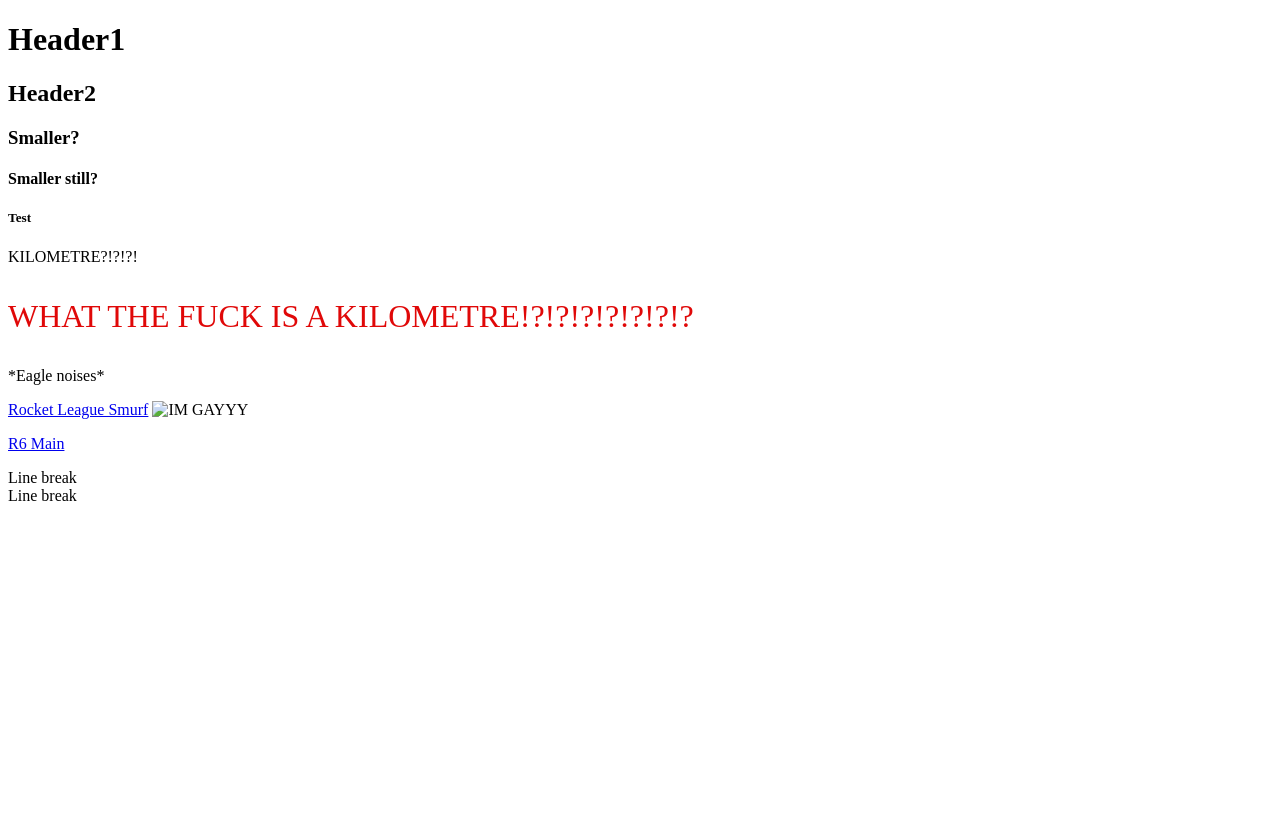
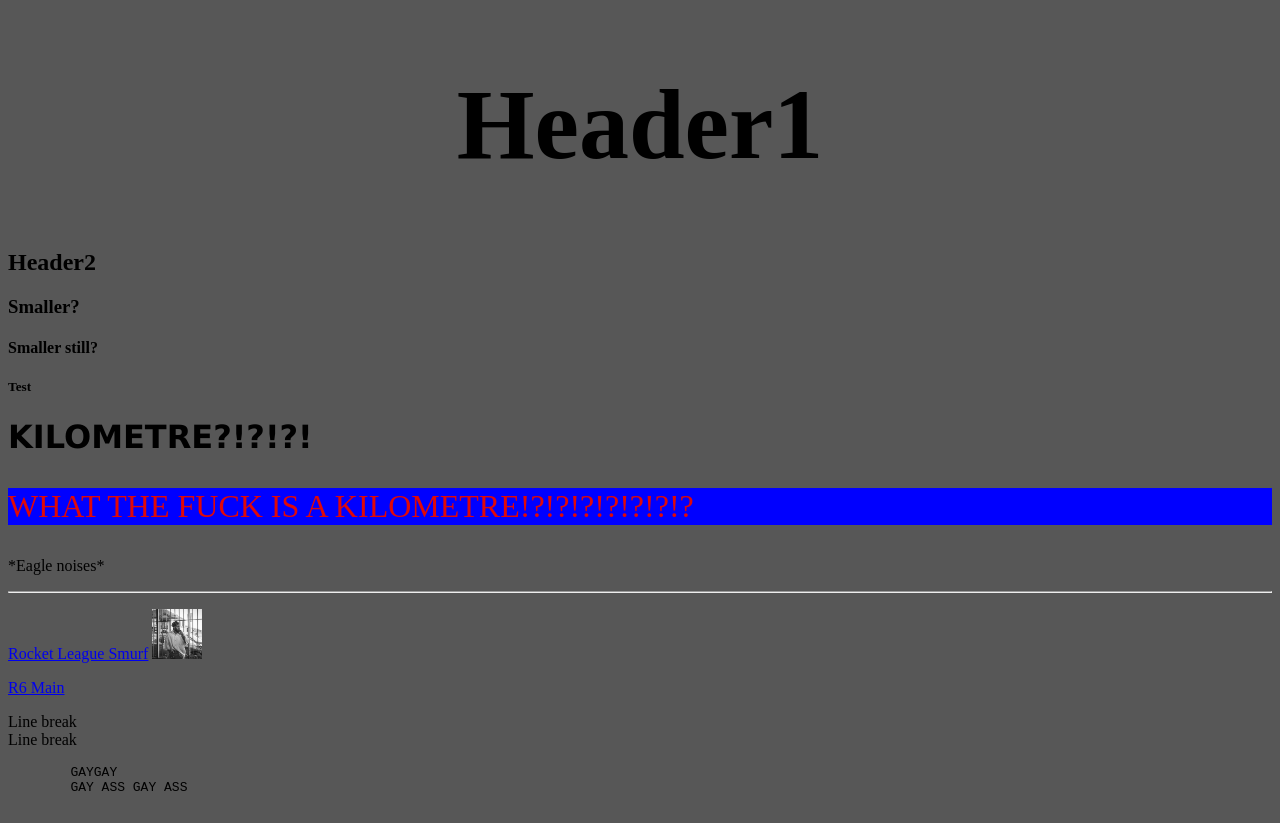
Before and after one commit to Fraydoh/Fraydoh-Website, a plain HTML site: page index.html in a window 1280 px wide. Before the commit the page ends 800 px from the top, so only its background shows below. Drawn offline with Linux system fonts and the light colour scheme.

Commit message:
Add files via upload

```diff
--- a/index.html
+++ b/index.html
@@ -3,22 +3,27 @@
 <head>
     <title>Trial</title>
 </head>
-<body>
-    <h1>Header1</h1>
+<body style="background-color:rgb(87, 87, 87);">
+    <h1 style="font-size:100px; text-align:center;">Header1</h1>
     <h2>Header2</h2>
     <h3 title="Im gay asf">Smaller?</h3>
     <h4>Smaller still?</h4>
     <h5>Test</h5>
-    <h1></h1>KILOMETRE?!?!?!</h1>
-    <p title="EEEEEEEEEEEEEEEAAAAAAAH" style="font-size: xx-large; color: rgb(224, 8, 8);">WHAT THE FUCK IS A KILOMETRE!?!?!?!?!?!?!?</p>
+    <h1 style="font-family:verdana;">KILOMETRE?!?!?!</h1>
+    <p title="EEEEEEEEEEEEEEEAAAAAAAH" style="font-size: xx-large; color: rgb(224, 8, 8); background-color: blue;">WHAT THE FUCK IS A KILOMETRE!?!?!?!?!?!?!?</p>
     <p>*Eagle noises*</p>
+    <hr>
 
     <p><a href="https://rocketleague.tracker.network/rocket-league/profile/epic/Fraydoh./overview">Rocket League Smurf</a>
-        <img src="Kenny.jpg" alt="IM GAYYY" width="50" height="50"></p>
+        <img src="Images/Kenny.jpg" alt="IM GAYYY" width="50" height="50"></p>
 
     <p><a href="https://r6.tracker.network/profile/pc/Fraydoh./">R6 Main</a></p>
 
     <p>Line break <br> Line break</p>
+    <pre>
+        GAYGAY
+        GAY ASS GAY ASS
+    </pre>
 </body>
 
 </html>
```
